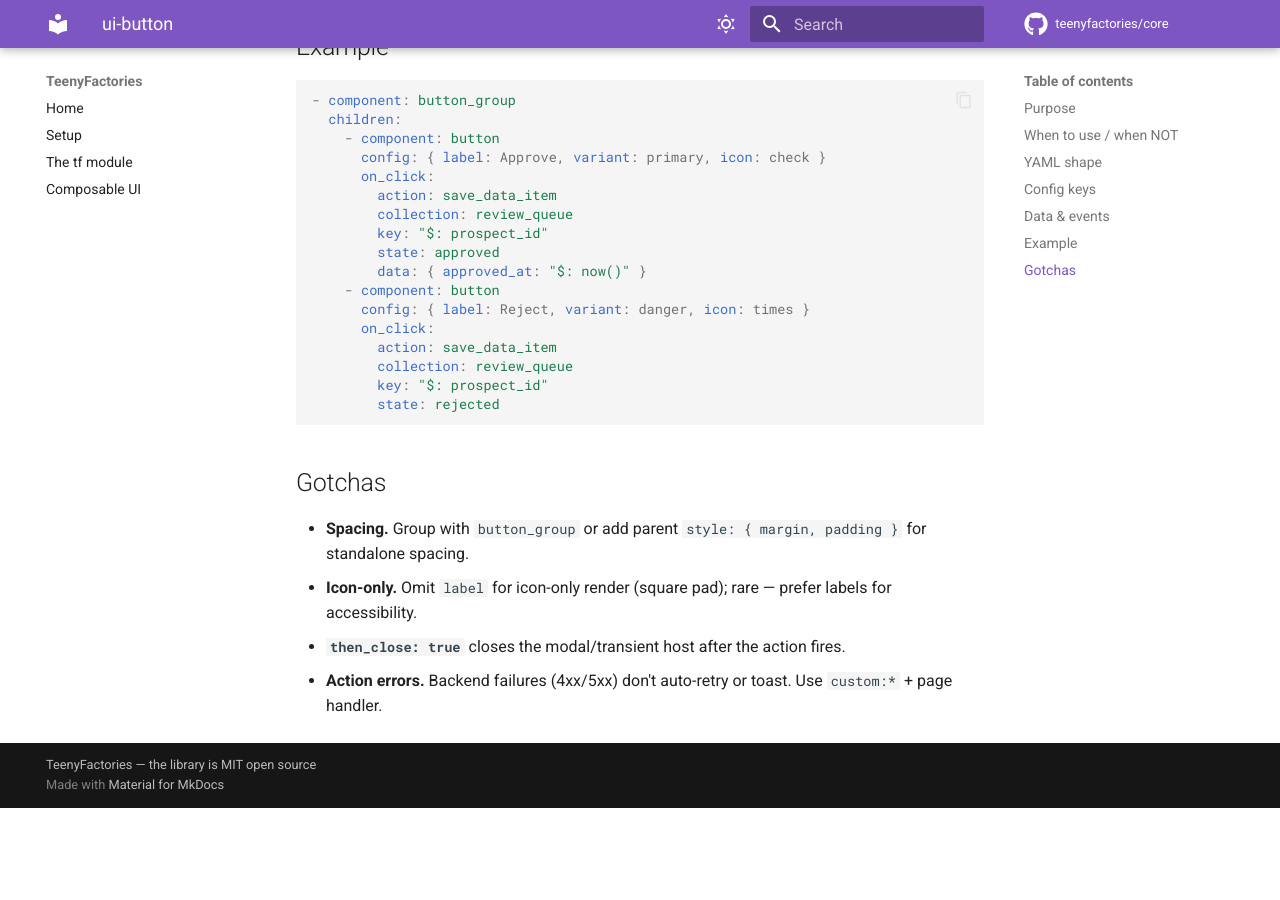
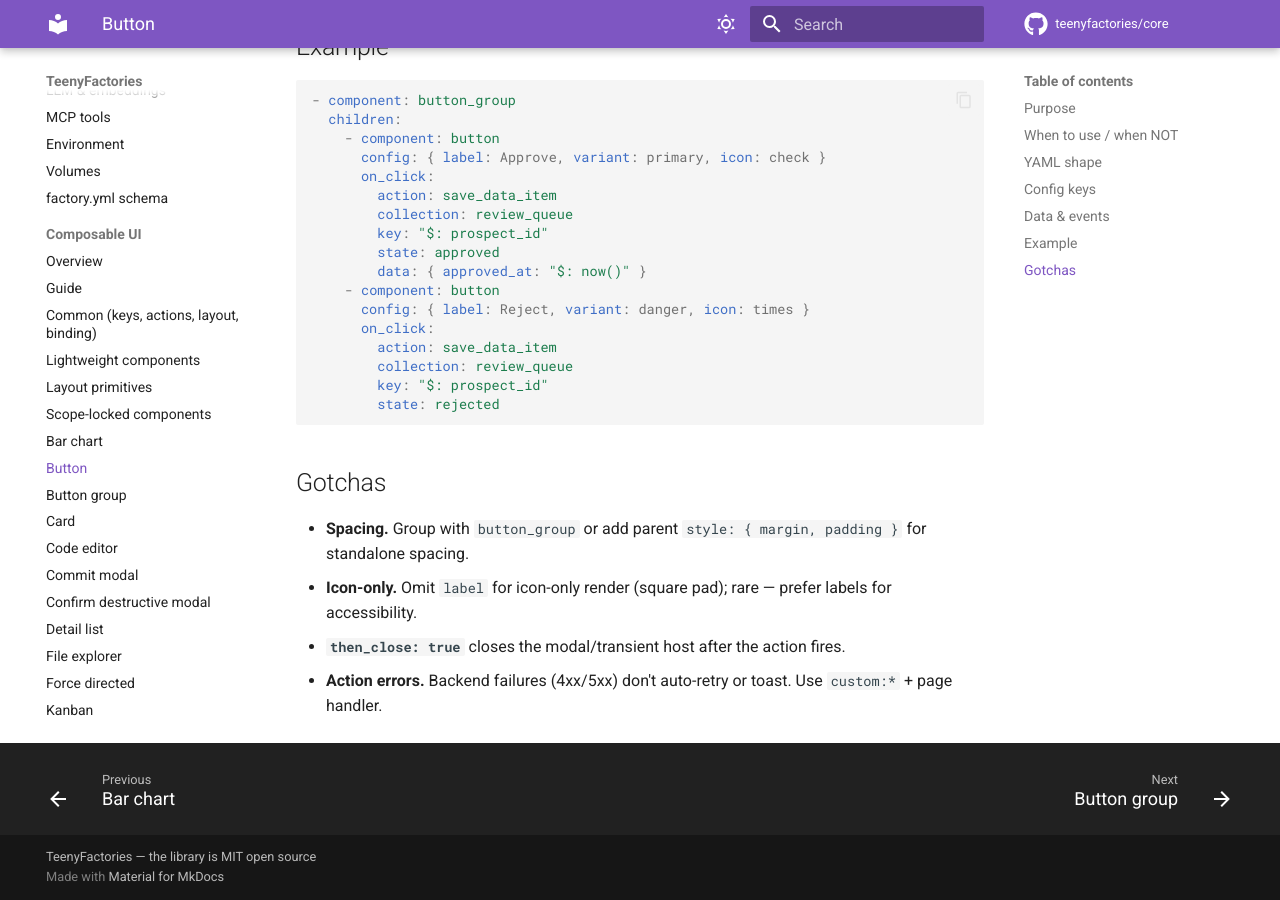
Before and after one commit to teenyfactories/core, an MkDocs documentation site: the page built from docs/reference/ui-button.md, in a window 1280 px wide and 900 px high, scrolled down 1616 px. Built offline with MkDocs 1.6.1 and Material for MkDocs 9.7.7, drawn with Linux system fonts in a browser that asks for light colours; comment, search, counter and statistics services are not loaded; before the commit the page ends 2424 px from its top, so only the background shows below that.

Commit message:
docs(mkdocs): rebuild nav around the reference library; fix dead links
The reference-library restructure deleted docs/composable-ui.md +
docs/tf-module.md but left mkdocs.yml + internal links pointing at them, so
`mkdocs build --strict` (the Pages publish gate) failed and the site was
stuck. Rebuild the nav into tf + Composable UI sections covering every
reference/*.md, repoint setup.md's Next links to reference/tf-guide.md +
reference/ui-guide.md, and fix ui-button.md's Actions link to
reference/ui-common.md#actions. `mkdocs build --strict` now passes.

```diff
--- a/docs/reference/ui-button.md
+++ b/docs/reference/ui-button.md
@@ -38,7 +38,7 @@ on_click:
 
 ## Data & events
 
-**`on_click` — button pressed.** Fires a single action or array of actions (multi-dispatch). Action semantics (canonical actions, params, write semantics) are detailed in [Actions](../ui-reference.md#actions). Most common: `save_data_item` (state transition + optional data patch) and `custom:*` (page-specific handler).
+**`on_click` — button pressed.** Fires a single action or array of actions (multi-dispatch). Action semantics (canonical actions, params, write semantics) are detailed in [Actions](ui-common.md#actions). Most common: `save_data_item` (state transition + optional data patch) and `custom:*` (page-specific handler).
 
 Buttons automatically resolve `$:` JSONata expressions in action params against the live DataRef snapshot (if the button is nested under a `data:` binding) or the current page context.
 
--- a/mkdocs.yml
+++ b/mkdocs.yml
@@ -40,8 +40,47 @@ theme:
 nav:
   - Home: index.md
   - Setup: setup.md
-  - The tf module: tf-module.md
-  - Composable UI: composable-ui.md
+  - The tf module:
+      - Overview: reference/tf-index.md
+      - Guide: reference/tf-guide.md
+      - Common (states, collections, agents): reference/tf-common.md
+      - Data & queries: reference/tf-data.md
+      - LLM & embeddings: reference/tf-llm.md
+      - MCP tools: reference/tf-mcp.md
+      - Environment: reference/tf-environment.md
+      - Volumes: reference/tf-volumes.md
+      - factory.yml schema: reference/factory-yaml.md
+  - Composable UI:
+      - Overview: reference/ui-index.md
+      - Guide: reference/ui-guide.md
+      - Common (keys, actions, layout, binding): reference/ui-common.md
+      - Lightweight components: reference/ui-lightweight.md
+      - Layout primitives: reference/ui-layout-primitives.md
+      - Scope-locked components: reference/ui-scope-locked.md
+      - Bar chart: reference/ui-bar_chart.md
+      - Button: reference/ui-button.md
+      - Button group: reference/ui-button_group.md
+      - Card: reference/ui-card.md
+      - Code editor: reference/ui-code_editor.md
+      - Commit modal: reference/ui-commit_modal.md
+      - Confirm destructive modal: reference/ui-confirm_destructive_modal.md
+      - Detail list: reference/ui-detail_list.md
+      - File explorer: reference/ui-file_explorer.md
+      - Force directed: reference/ui-force_directed.md
+      - Kanban: reference/ui-kanban.md
+      - Line chart: reference/ui-line_chart.md
+      - Markdown: reference/ui-markdown.md
+      - Metrics: reference/ui-metrics.md
+      - Modal: reference/ui-modal.md
+      - Multi-select: reference/ui-multi_select.md
+      - Scatter: reference/ui-scatter.md
+      - Select: reference/ui-select.md
+      - Table: reference/ui-table.md
+      - Tabs: reference/ui-tabs.md
+      - Textarea: reference/ui-textarea.md
+      - Text input: reference/ui-text_input.md
+      - Tree editor: reference/ui-tree_editor.md
+      - Treemap: reference/ui-treemap.md
 
 markdown_extensions:
   - admonition
```
Also changed, not shown: docs/setup.md (+2 -2 lines).
